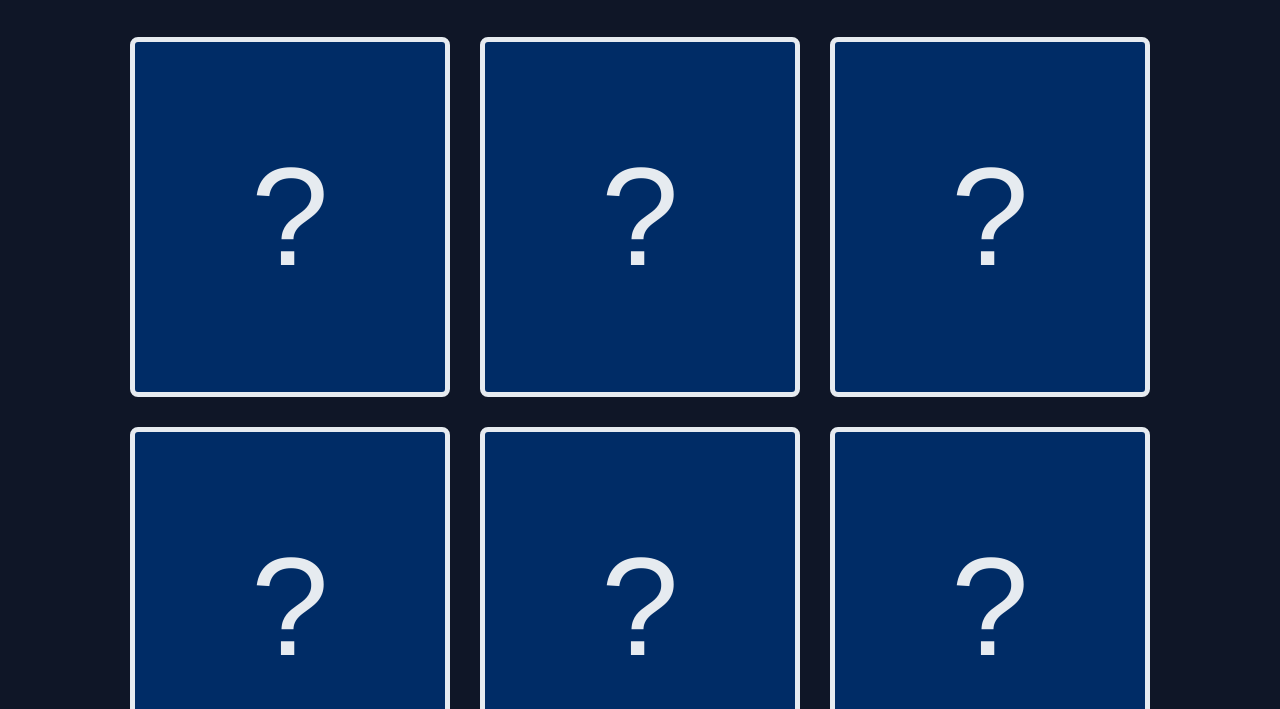
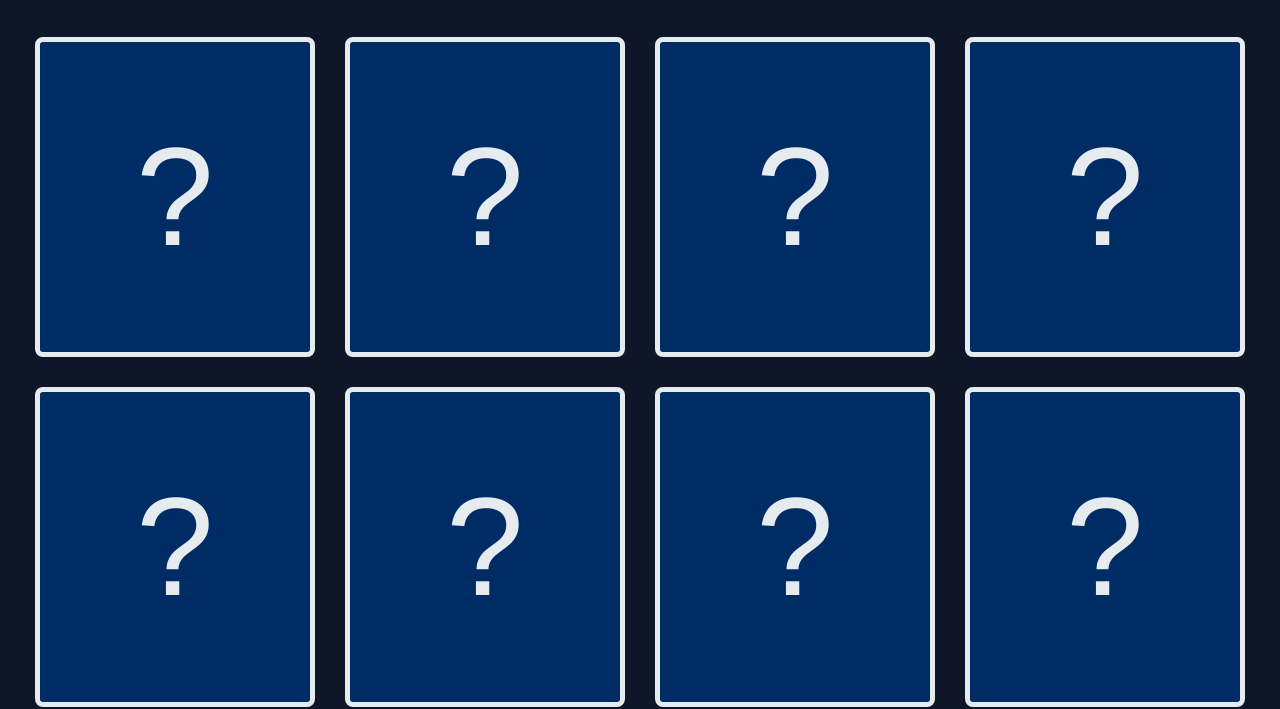
Before and after one commit to Gian-Lucas/memory-game, a plain HTML site: page index.html in a window 1280 px wide. Shown: the part 91-800 px from the top of the page. Drawn offline with Linux system fonts and the light colour scheme.

Commit message:
add favicon and update questions

```diff
--- a/index.html
+++ b/index.html
@@ -5,6 +5,7 @@
     <meta http-equiv="X-UA-Compatible" content="IE=edge" />
     <meta name="viewport" content="width=device-width, initial-scale=1.0" />
     <link rel="stylesheet" href="./style.css" />
+    <link rel="icon" type="image/x-icon" href="/assets/favicon.ico" />
     <title>Jogo da memória</title>
   </head>
   <body>
--- a/script.js
+++ b/script.js
@@ -10,44 +10,44 @@ const cardAudio = document.querySelector(".card-audio");
 const questionsAndResponses = [
   {
     id: 1,
-    text: "(Questão) Quais os principais tipos de pesquisas e suas subáreas apontados por Wazlawick, em seu livro Metodologia de Pesquisa para Ciência da Computação?",
+    text: "<span><strong><em>(Questão)</em></strong> Dentre todas as subáreas qual a mais difícil de se trabalhar e porquê?</span>",
   },
   {
     id: 1,
-    text: "(Resposta) Pesquisas quanto a sua Natureza: Primária, Secundária e Terciária. Pesquisas quanto a seus Objetivos: Exploratória, Explicativa, Descritiva e de Design. Pesquisas quanto a seus Procedimentos Técnicos: Estudo de Caso, Experimental, de Levantamento, Etnográfica, Pesquisa Ação, Documental e Bibliográfica.",
+    text: "<span><strong><em>(Resposta)</em></strong> A pesquisa de design é extremamente difícil por se tratar de uma ideia tão inovadora, e também por possuir o conceito de ter possíveis soluções para problemas ainda não explorados.</span>",
   },
   {
     id: 2,
-    text: "(Questão) Uma pesquisa bibliográfica é aquela que analisa estudos já feitos com intuito de ampliar o conhecimento, com quais outros tipos de pesquisa ela pode se relacionar?",
+    text: "<span><strong><em>(Questão)</em></strong> Uma pesquisa bibliográfica é aquela que analisa estudos já feitos com intuito de ampliar o conhecimento, com quais outros tipos de pesquisa ela pode se relacionar?</span>",
   },
   {
     id: 2,
-    text: "(Resposta) Com uma pesquisa secundária que faz revisões de pesquisas primárias. Com uma pesquisa explicativa que visa abordar um certo assunto, sendo de maneira mais aprofundada.",
+    text: "<span><strong><em>(Resposta)</em></strong> Com uma pesquisa secundária que faz revisões de pesquisas primárias. Com uma pesquisa explicativa que visa abordar um certo assunto, sendo de maneira mais aprofundada.</span>",
   },
   {
     id: 3,
-    text: "(Questão) Entre as 14 subdivisões dos tipos de pesquisas, há uma que objetiva principalmente a coleta de dados em campo e a partir disto a elaboração de hipóteses, ideias e talvez testes no campo estudado. Qual essa subdivisão?",
+    text: "<span><strong><em>(Questão)</em></strong> As pesquisas ditas por Wazlawick estão classificadas em 3 áreas e 14 subáreas, algum artigo pode estar em duas subdivisões de duas áreas diferentes? Diga um exemplo.</span>",
   },
   {
     id: 3,
-    text: "(Resposta) A pesquisa Etnográfica tem como sua principal função a coleta de dados em campo e avaliação da utilização destes dados, seja de maneira experimental ou observacional.",
+    text: "<span><strong><em>(Resposta)</em></strong> Sim. Uma pesquisa bibliográfica da 2° categoria pode muito bem ser uma pesquisa secundária da 1° categoria.</span>",
   },
   {
     id: 4,
-    text: "(Questão) Diga a diferença entre as pesquisas Primárias, de Levantamento e Experimentais. Defina cada uma delas e diga em que elas se diferem.",
+    text: "<span><strong><em>(Questão)</em></strong> Correlacione, exemplificando, duas subcategorias dentre as 14.</span>",
   },
   {
     id: 4,
-    text: "(Resposta) Primária: ela partirá do ponto zero, e que seguirá somente por observações ou fenômenos naturais. Levantamento: Podem começar do zero ou de algum ponto mais avançado, elas se constituem de questionamentos para pessoas de um certo âmbito. Experimental: Fará vários testes e partirá de algum embasamento para conseguir definir algum resultado final.",
+    text: "<span><strong><em>(Resposta)</em></strong> A pesquisa experimental e a pesquisa etnográfica, ambas se tratam de pesquisas que envolvem testes para suas hipóteses e podem fazer parte em conjunto de um artigo científico facilmente.</span>",
   },
 
   {
     id: 5,
-    text: "(Questão) Uma pesquisa Terciária pertence a um nicho muito específico dentre os tipos de pesquisa. Com base nessa informação há algum tipo de pesquisa que se relacione com a pesquisa terciária? Se sim  qual?",
+    text: "<span><strong><em>(Questão)</em></strong> O estudo de caso possui duas subdivisões, quais são? Diferencia-as.</span>",
   },
   {
     id: 5,
-    text: "(Resposta) Sim, A pesquisa descritiva pois esta também parte de uma ampla base de dados para ser formulada, assim ela tende a pesquisa terciária por ambas tratarem muitas vezes de revisões. A pesquisa Documental pode não se ligar diretamente por se tratar de estudos ainda não publicados, mas podem compartilharem dados e ambas serem publicadas juntas.",
+    text: "<span><strong><em>(Resposta)</em></strong> O estudo de caso exploratório e o estudo de caso confirmatório, a maior diferença entre eles é que o exploratório é muito utilizado para estudar novas áreas e novas ideias, já o confirmatório é para confirmar ideias já formuladas.</span>",
   },
 ];
 
@@ -99,6 +99,7 @@ const game = {
 
     gameElement.innerHTML = "";
     for (const card of this.data.cards) {
+      // console.log(card.value.id);
       gameElement.innerHTML += `<div onclick="game.handleCardClick(${card.index})" class="card">?</div>`;
     }
   },
@@ -133,12 +134,12 @@ const game = {
             this.addClass(
               [card],
               ["finished"],
-              `${card.value.id} - ${card.value.text}`
+              `<div><strong><em>${card.value.id} -</em></strong> ${card.value.text}</div>`
             );
             this.addClass(
               [cardTwo],
               ["finished"],
-              `${cardTwo.value.id} - ${cardTwo.value.text}`
+              `<div><strong><em>${cardTwo.value.id} -</em></strong> ${cardTwo.value.text}`
             );
           }, 700);
 
@@ -199,7 +200,7 @@ const game = {
     for (const card of cards) {
       for (const className of classes) {
         cardElements[card.index].classList.remove(className);
-        cardElements[card.index].innerText = text ? text : card.value.text;
+        cardElements[card.index].innerHTML = text ? text : card.value.text;
       }
     }
   },
@@ -209,7 +210,7 @@ const game = {
     for (const card of cards) {
       for (const className of classes) {
         cardElements[card.index].classList.add(className);
-        cardElements[card.index].innerText = text ? text : card.value.text;
+        cardElements[card.index].innerHTML = text ? text : card.value.text;
       }
     }
   },
--- a/style.css
+++ b/style.css
@@ -34,7 +34,7 @@ body {
   display: flex;
   justify-content: center;
   align-items: center;
-  max-width: 1080px;
+  /* max-width: 1080px; */
   margin: 4rem auto 0;
   flex-wrap: wrap;
   gap: 3rem;
@@ -46,8 +46,8 @@ body {
   display: flex;
   justify-content: center;
   align-items: center;
-  width: 32rem;
-  height: 36rem;
+  width: 28rem;
+  height: 32rem;
   background: rgb(0, 44, 102);
   border-radius: 8px;
   font-size: 14rem;
@@ -75,6 +75,7 @@ body {
   background: transparent;
   color: rgb(48, 247, 9);
   border-color: rgb(48, 247, 9);
+  background: rgb(11, 17, 32);
   animation: card-rotate-success 1s;
 }
 
```
Also changed, not shown: assets/favicon.ico (added).
